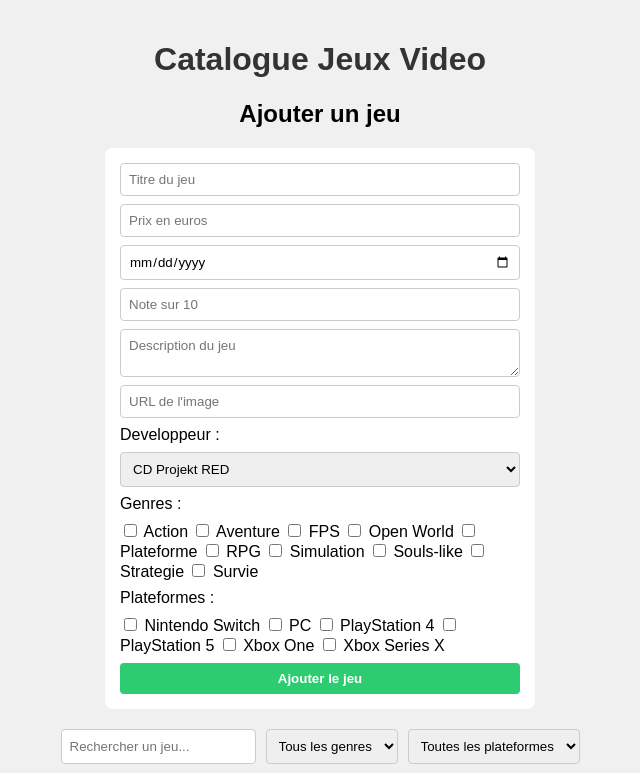
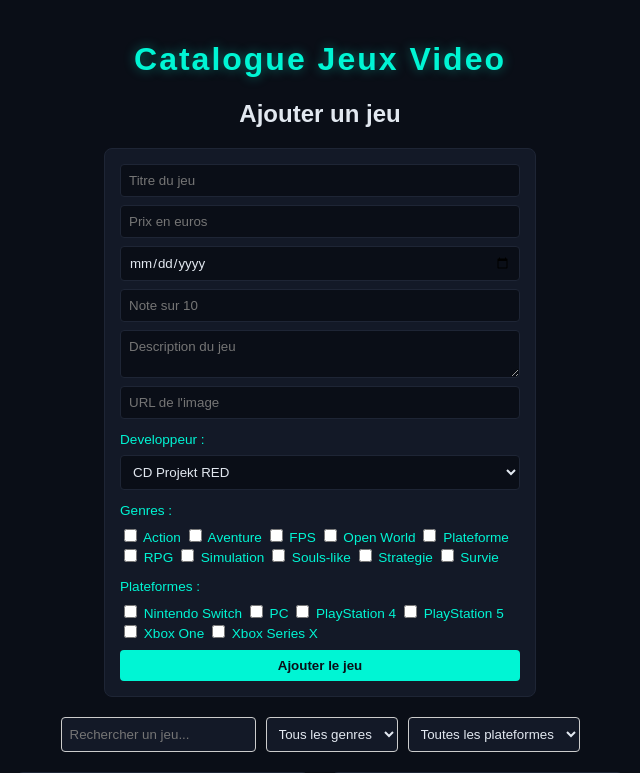
Before and after one commit to Toky-R/SAE-Catalogue-Jeux-Video, a PHP site: page / in a window 1280 px wide. Shown: the top 773 px of the page, without its empty margins (320-960 px from the left). Run offline with PHP 8.4, Linux system fonts and the light colour scheme; data comes from the database, SQL or seed files in the repository.

Commit message:
Amélioration du style

```diff
--- a/index.php
+++ b/index.php
@@ -5,22 +5,53 @@
   <meta name="viewport" content="width=device-width, initial-scale=1.0"/>
   <title>Catalogue Jeux Video</title>
   <style>
+  :root {
+    --bg: #0a0e17;
+    --surface: #131927;
+    --accent: #00f5d4;
+    --accent2: #ff3b5c;
+    --text: #e2e8f0;
+    --muted: #6b7488;
+  }
+
   body {
     font-family: Arial, sans-serif;
-      background: #f0f0f0;
+    background: var(--bg);
+    color: var(--text);
     margin: 0;
     padding: 20px;
   }
+
   h1 {
     text-align: center;
-      color: #333;
+    color: var(--accent);
+    text-shadow: 0 0 12px rgba(0,245,212,0.4);
+    letter-spacing: 2px;
   }
+
+  h2 {
+    color: var(--text);
+  }
+
   .grille {
     display: grid;
     grid-template-columns: repeat(auto-fill, minmax(250px, 1fr));
     gap: 20px;
     margin-top: 20px;
   }
+
+  .carte {
+    background: var(--surface);
+    border: 1px solid #1e2535;
+    border-radius: 8px;
+    padding: 15px;
+    transition: transform 0.2s, border-color 0.2s;
+  }
+  .carte:hover {
+    transform: translateY(-4px);
+    border-color: var(--accent);
+  }
+
   .carte img {
     width: 100%;
     height: 160px;
@@ -29,11 +60,13 @@
     margin-bottom: 10px;
   }
 
-    .carte h2 { font-size: 1.1rem; margin: 0 0 5px; }
-    .carte p { font-size: 0.85rem; color: #666; margin: 3px 0; }
-    .prix { font-size: 1rem; color: #2ecc71; font-weight: bold; }
+  .carte h2 { font-size: 1.1rem; margin: 0 0 5px; color: var(--text); }
+  .carte p  { font-size: 0.85rem; color: var(--muted); margin: 3px 0; }
+  .prix     { font-size: 1.1rem; color: var(--accent); font-weight: bold; }
+
   form {
-        background: white;
+    background: var(--surface);
+    border: 1px solid #1e2535;
     padding: 15px;
     border-radius: 8px;
     max-width: 400px;
@@ -42,18 +75,41 @@
     flex-direction: column;
     gap: 8px;
   }
+
   form input, form select, form textarea, form button {
     padding: 8px;
-      border: 1px solid #ccc;
+    border: 1px solid #1e2535;
     border-radius: 4px;
     font-family: Arial, sans-serif;
+    background: var(--bg);
+    color: var(--text);
   }
+
+  form label {
+    color: var(--accent);
+    font-size: 0.85rem;
+    margin-top: 5px;
+  }
+
   form button {
-      background: #2ecc71;
-      color: white;
+    background: var(--accent);
+    color: var(--bg);
     border: none;
     cursor: pointer;
     font-weight: bold;
+    transition: opacity 0.2s;
+  }
+  form button:hover { opacity: 0.85; }
+
+  #recherche, #filtreGenre, #filtrePlateforme {
+    background: var(--surface);
+    color: var(--text);
+    border: 1px solid #1e2535;
+  }
+
+  button[onclick^="supprimerJeu"] {
+    background: var(--accent2) !important;
+    color: white !important;
   }
 </style>
 </head>
```
Lines whose indentation alone changed are shown as unchanged.
